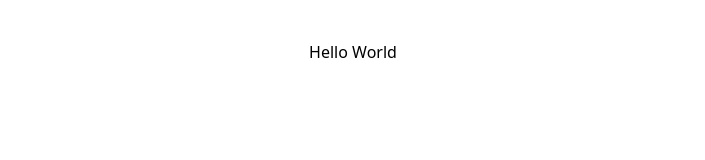
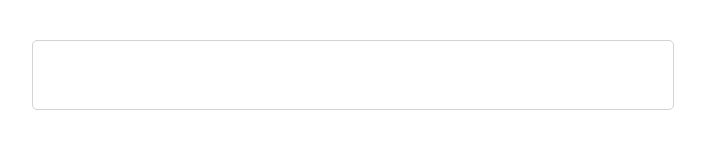
Before and after one commit to Mak2503/yestack-search, a React (Vite) app: page / in a window 1280 px wide. Shown: the top 160 px of the page, without its empty margins (287-992 px from the left). Built offline with nearby package versions, Linux system fonts and the light colour scheme.

Commit message:
create search-input component

```diff
--- a/src/App.css
+++ b/src/App.css
@@ -4,3 +4,16 @@
   padding: 2rem;
   text-align: center;
 }
+
+.search-input {
+  padding: 20px;
+  color: #212427;
+  width: 50%;
+  border: 1px solid lightgray;
+  border-radius: 5px;
+  font-size: 24px;
+}
+
+.search-input:focus {
+  outline: none;
+}
--- a/src/App.tsx
+++ b/src/App.tsx
@@ -1,7 +1,12 @@
 import "./App.css";
+import SearchInput from "./components/SearchInput";
 
 function App() {
-  return <main>Hello World</main>;
+  return (
+    <main>
+      <SearchInput />
+    </main>
+  );
 }
 
 export default App;
--- /dev/null
+++ b/src/components/SearchInput.tsx
@@ -0,0 +1,8 @@
+const SearchInput = () => {
+  console.log("Mounted")
+  return (
+    <input className="search-input" type="text" autoFocus />
+  )
+}
+
+export default SearchInput
```
